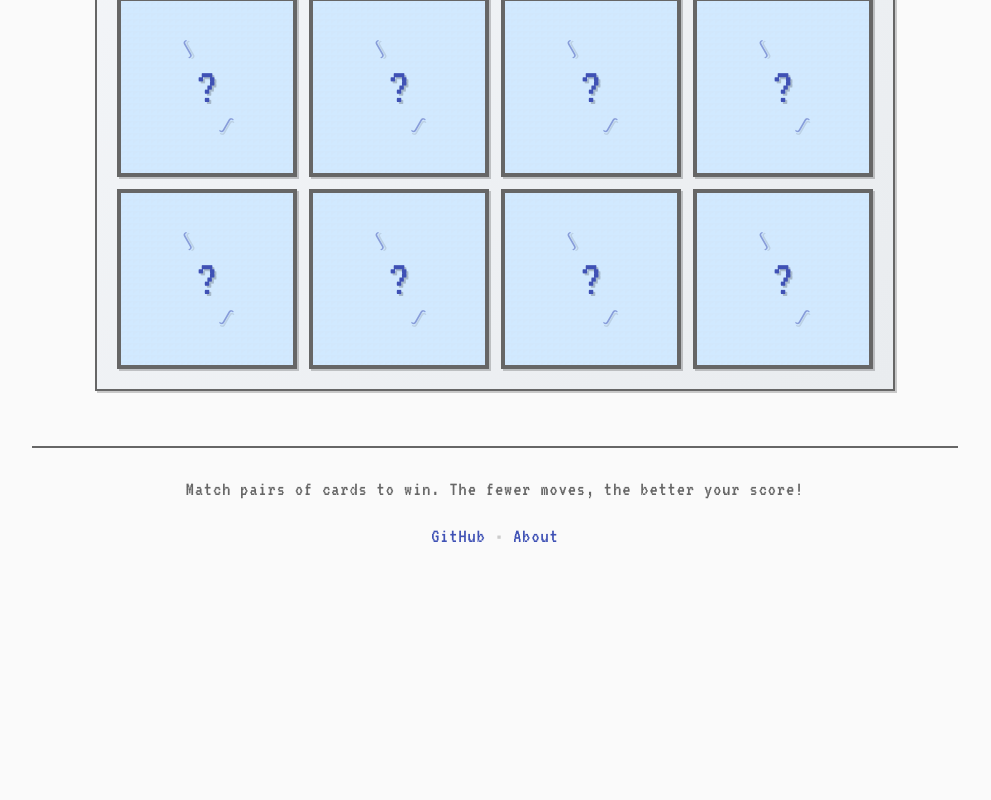
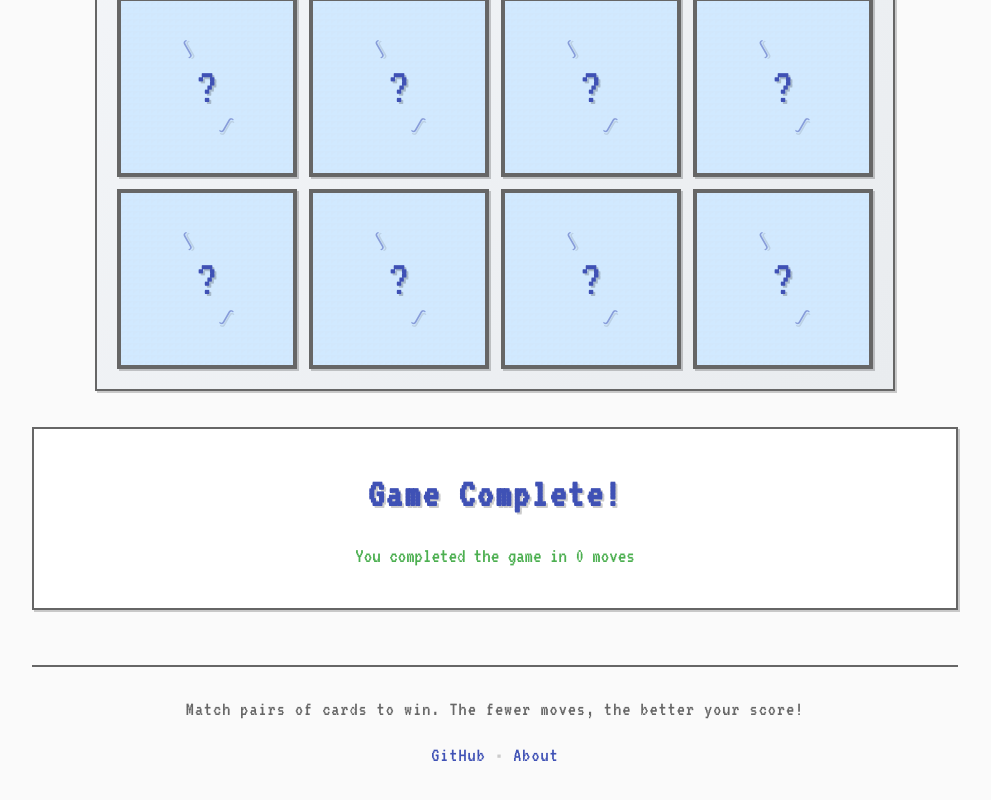
Before and after one commit to mathcrafter/flipcrafter, a Next.js app: page / in a window 1280 px wide. Shown: the part 724-1524 px from the top of the page, without its empty margins (145-1136 px from the left). Before the commit the page ends 1311 px from the top, so only its background shows below. Built offline with nearby package versions, Linux system fonts and the light colour scheme.

Commit message:
still not working

```diff
--- a/src/components/Card.tsx
+++ b/src/components/Card.tsx
@@ -15,6 +15,8 @@ interface CardProps {
 }
 
 export const Card: React.FC<CardProps> = ({ card, onClick }) => {
+    console.log('Card:', card);
+
     const getImageSrc = () => {
         if (card.type === 'pickaxe') {
             return `/assets/pickaxes/${card.name}.png`;
--- a/src/components/MemoryGame.tsx
+++ b/src/components/MemoryGame.tsx
@@ -1,6 +1,6 @@
 'use client';
 
-import React, { useState, useEffect } from 'react';
+import React, { useState, useEffect, useRef } from 'react';
 import { Card } from './Card';
 import { blockStore } from '@/stores/BlockStore';
 import { pickaxeStore } from '@/stores/PickaxeStore';
@@ -17,15 +17,54 @@ const MemoryGame: React.FC = () => {
     const [matches, setMatches] = useState(0);
     const [gridSize, setGridSize] = useState<GridSize>({ rows: 4, columns: 4 });
     const [showSettings, setShowSettings] = useState(false);
+    const initialLoadAttempted = useRef(false);
 
-    // Initialize game
+    // Load saved game state on initial mount only
     useEffect(() => {
-        startGame();
+        // Skip during server-side rendering
+        if (typeof window === 'undefined') return;
+
+        const savedState = loadGameState();
+        console.log('Loaded saved game state:', savedState);
+        if (savedState) {
+            // Restore saved game state
+            setCards(savedState.cards);
+            setMoves(savedState.moves);
+            setMatches(savedState.matches);
+            setGridSize(savedState.gridSize);
+            setGameComplete(savedState.gameComplete);
+            setFirstCard(null);
+            setSecondCard(null);
+            setDisabled(false);
+        } else {
+            // Start a new game if no saved state
+            startGame();
+        }
+    }, []);  // Empty dependency array = run once on mount
+
+    // Start new game when grid size changes (but not on initial mount)
+    useEffect(() => {
+        // Skip the first render since it's handled by the load state effect
+        if (initialLoadAttempted.current) {
+            startGame();
+        }
+        initialLoadAttempted.current = true;
     }, [gridSize]);
+
+    const isGameComplete = (cards: CardType[]) => {
+        if (cards.length > 0) {
+            for (const card of cards) {
+                if (!card.matched) {
+                    return false;
+                }
+            }
+        }
+        return true;
+    }
 
     // Check if game is complete
     useEffect(() => {
-        if (matches === cards.length / 2 && cards.length > 0) {
+        if (isGameComplete(cards)) {
             setGameComplete(true);
             // Save when game is complete
             saveGameState(cards, moves, matches, gridSize, gameComplete);
@@ -48,6 +87,7 @@ const MemoryGame: React.FC = () => {
     // Handle loading saved game
     const handleLoadGame = () => {
         const gameState = loadGameState();
+        console.log('Loaded saved game state:', gameState);
 
         if (!gameState) {
             alert('No saved game found!');
```
